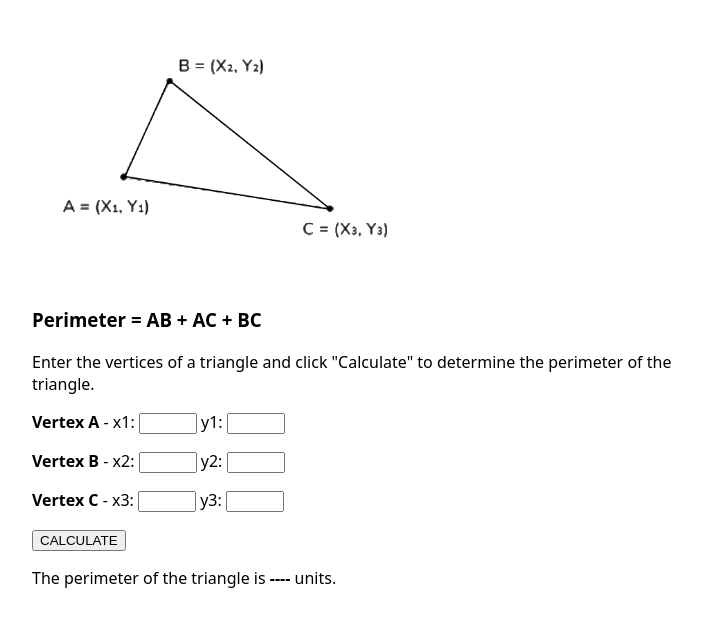
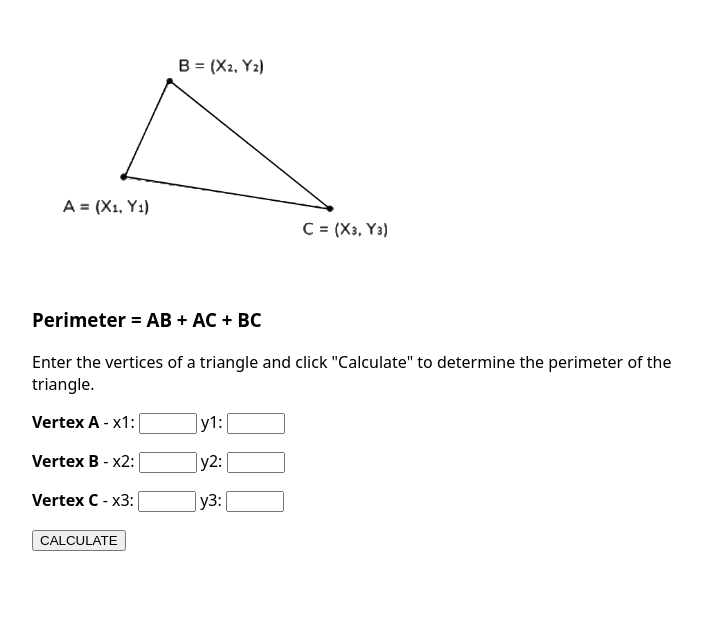
Before and after one commit to param-v/triangle-perimeter-start, a plain HTML site: page index.html in a window 1280 px wide. Shown: the part 111-738 px from the top of the page, without its empty margins (258-960 px from the left). Drawn offline with Linux system fonts and the light colour scheme.

Commit message:
minor updates

```diff
--- a/index.html
+++ b/index.html
@@ -42,10 +42,5 @@
     <p>
       <button>CALCULATE</button>
     </p>
-
-    <p>
-      The perimeter of the triangle is
-      <span>----</span> units.
-    </p>
   </body>
 </html>
```
Also changed, not shown: 1 other file.
